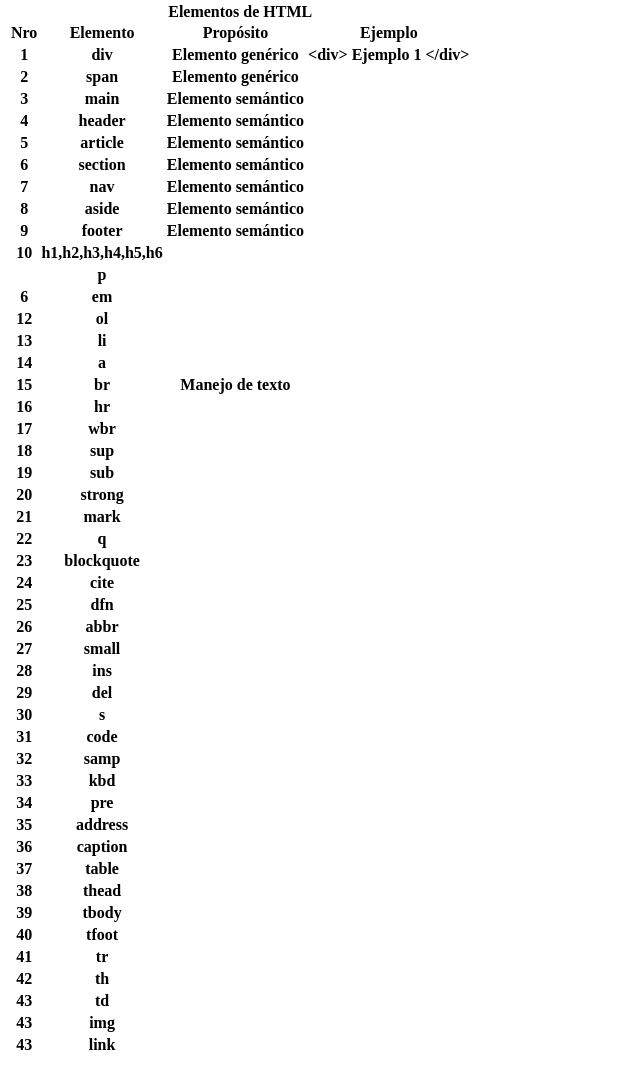
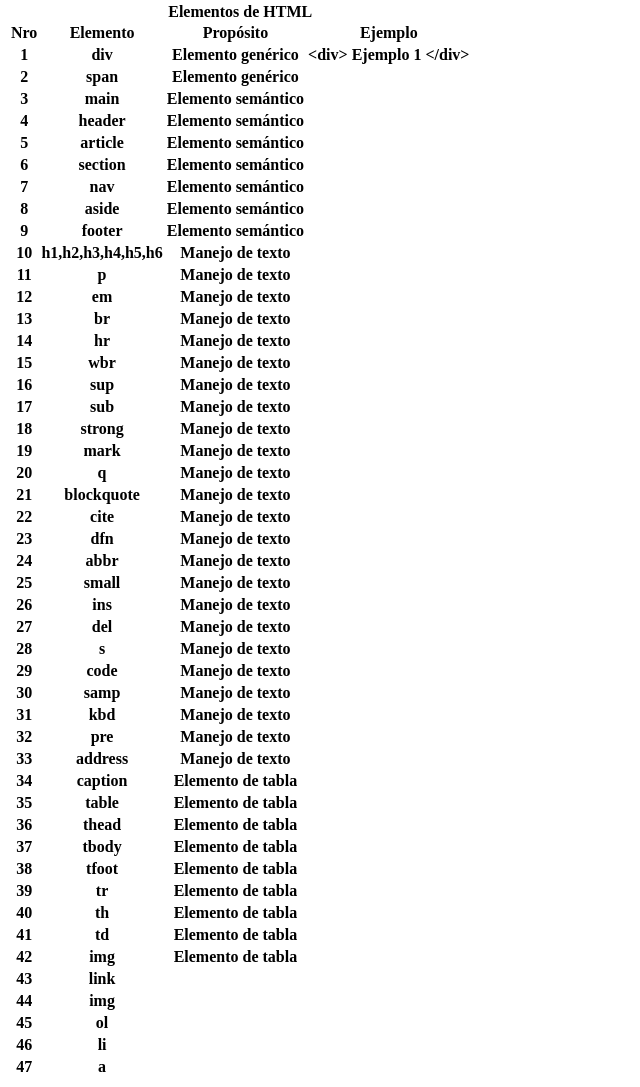
Before and after one commit to gandarillasNavia/TecWebEv1, a plain HTML site: page index.html in a window 1280 px wide. Shown: the part 139-1226 px from the top of the page, without its empty margins (0-640 px from the left). Before the commit the page ends 1204 px from the top, so only its background shows below. Drawn offline with Linux system fonts and the light colour scheme.

Commit message:
Tipo elemento

```diff
--- a/index.html
+++ b/index.html
@@ -83,218 +83,199 @@
             <tr>
                 <th>10</th>
                 <th>h1,h2,h3,h4,h5,h6</th>
-                <th></th>
+                <th>Manejo de texto</th>
                 <th></th>
             </tr>
             <tr>
-                <th></th>
+                <th>11</th>
                 <th>p</th>
-                <th></th>
-                <th></th>
-            </tr>
-            <tr>
-                <th>6</th>
-                <th>em</th>
-                <th></th>
+                <th>Manejo de texto</th>
                 <th></th>
             </tr>
             <tr>
                 <th>12</th>
-                <th>ol</th>
-                <th></th>
+                <th>em</th>
+                <th>Manejo de texto</th>
                 <th></th>
             </tr>
             <tr>
                 <th>13</th>
-                <th>li</th>
-                <th></th>
-                <th></th>
-            </tr>
-            <tr>
-                <th>14</th>
-                <th>a</th>
-                <th></th>
-                <th></th>
-            </tr>
-
-            <tr>
-                <th>15</th>
                 <th>br</th>
                 <th>Manejo de texto</th>
                 <th></th>
             </tr>
             <tr>
+                <th>14</th>
+                <th>hr</th>
+                <th>Manejo de texto</th>
+                <th></th>
+            </tr>
+            <tr>
+                <th>15</th>
+                <th>wbr</th>
+                <th>Manejo de texto</th>
+                <th></th>
+            </tr>
+            <tr>
                 <th>16</th>
-                <th>hr</th>
-                <th></th>
+                <th>sup</th>
+                <th>Manejo de texto</th>
                 <th></th>
             </tr>
             <tr>
                 <th>17</th>
-                <th>wbr</th>
-                <th></th>
+                <th>sub</th>
+                <th>Manejo de texto</th>
                 <th></th>
             </tr>
             <tr>
                 <th>18</th>
-                <th>sup</th>
-                <th></th>
+                <th>strong</th>
+                <th>Manejo de texto</th>
                 <th></th>
             </tr>
             <tr>
                 <th>19</th>
-                <th>sub</th>
-                <th></th>
+                <th>mark</th>
+                <th>Manejo de texto</th>
                 <th></th>
             </tr>
             <tr>
                 <th>20</th>
-                <th>strong</th>
-                <th></th>
+                <th>q</th>
+                <th>Manejo de texto</th>
                 <th></th>
             </tr>
             <tr>
                 <th>21</th>
-                <th>mark</th>
-                <th></th>
+                <th>blockquote</th>
+                <th>Manejo de texto</th>
                 <th></th>
             </tr>
             <tr>
                 <th>22</th>
-                <th>q</th>
-                <th></th>
+                <th>cite</th>
+                <th>Manejo de texto</th>
                 <th></th>
             </tr>
             <tr>
                 <th>23</th>
-                <th>blockquote</th>
-                <th></th>
+                <th>dfn</th>
+                <th>Manejo de texto</th>
                 <th></th>
             </tr>
             <tr>
                 <th>24</th>
-                <th>cite</th>
-                <th></th>
+                <th>abbr</th>
+                <th>Manejo de texto</th>
                 <th></th>
             </tr>
             <tr>
                 <th>25</th>
-                <th>dfn</th>
-                <th></th>
+                <th>small</th>
+                <th>Manejo de texto</th>
                 <th></th>
             </tr>
             <tr>
                 <th>26</th>
-                <th>abbr</th>
-                <th></th>
+                <th>ins</th>
+                <th>Manejo de texto</th>
                 <th></th>
             </tr>
             <tr>
                 <th>27</th>
-                <th>small</th>
-                <th></th>
+                <th>del</th>
+                <th>Manejo de texto</th>
                 <th></th>
             </tr>
             <tr>
                 <th>28</th>
-                <th>ins</th>
-                <th></th>
+                <th>s</th>
+                <th>Manejo de texto</th>
                 <th></th>
             </tr>
             <tr>
                 <th>29</th>
-                <th>del</th>
-                <th></th>
+                <th>code</th>
+                <th>Manejo de texto</th>
                 <th></th>
             </tr>
             <tr>
                 <th>30</th>
-                <th>s</th>
-                <th></th>
+                <th>samp</th>
+                <th>Manejo de texto</th>
                 <th></th>
             </tr>
             <tr>
                 <th>31</th>
-                <th>code</th>
-                <th></th>
+                <th>kbd</th>
+                <th>Manejo de texto</th>
                 <th></th>
             </tr>
             <tr>
                 <th>32</th>
-                <th>samp</th>
-                <th></th>
+                <th>pre</th>
+                <th>Manejo de texto</th>
                 <th></th>
             </tr>
             <tr>
                 <th>33</th>
-                <th>kbd</th>
-                <th></th>
+                <th>address</th>
+                <th>Manejo de texto</th>
                 <th></th>
             </tr>
             <tr>
                 <th>34</th>
-                <th>pre</th>
-                <th></th>
+                <th>caption</th>
+                <th>Elemento de tabla</th>
                 <th></th>
             </tr>
             <tr>
                 <th>35</th>
-                <th>address</th>
-                <th></th>
+                <th>table</th>
+                <th>Elemento de tabla</th>
                 <th></th>
             </tr>
             <tr>
                 <th>36</th>
-                <th>caption</th>
-                <th></th>
+                <th>thead</th>
+                <th>Elemento de tabla</th>
                 <th></th>
             </tr>
             <tr>
                 <th>37</th>
-                <th>table</th>
-                <th></th>
+                <th>tbody</th>
+                <th>Elemento de tabla</th>
                 <th></th>
             </tr>
             <tr>
                 <th>38</th>
-                <th>thead</th>
-                <th></th>
+                <th>tfoot</th>
+                <th>Elemento de tabla</th>
                 <th></th>
             </tr>
             <tr>
                 <th>39</th>
-                <th>tbody</th>
-                <th></th>
+                <th>tr</th>
+                <th>Elemento de tabla</th>
                 <th></th>
             </tr>
             <tr>
                 <th>40</th>
-                <th>tfoot</th>
-                <th></th>
+                <th>th</th>
+                <th>Elemento de tabla</th>
                 <th></th>
             </tr>
             <tr>
                 <th>41</th>
-                <th>tr</th>
-                <th></th>
+                <th>td</th>
+                <th>Elemento de tabla</th>
                 <th></th>
             </tr>
             <tr>
                 <th>42</th>
-                <th>th</th>
-                <th></th>
-                <th></th>
-            </tr>
-            <tr>
-                <th>43</th>
-                <th>td</th>
-                <th></th>
-                <th></th>
-            </tr>
-            <tr>
-                <th>43</th>
                 <th>img</th>
-                <th></th>
+                <th>Elemento de tabla</th>
                 <th></th>
             </tr>
             <tr>
@@ -303,6 +284,31 @@
                 <th></th>
                 <th></th>
             </tr>
+            <tr>
+                <th>44</th>
+                <th>img</th>
+                <th></th>
+                <th></th>
+            </tr>
+            <tr>
+                <th>45</th>
+                <th>ol</th>
+                <th></th>
+                <th></th>
+            </tr>
+            <tr>
+                <th>46</th>
+                <th>li</th>
+                <th></th>
+                <th></th>
+            </tr>
+            <tr>
+                <th>47</th>
+                <th>a</th>
+                <th></th>
+                <th></th>
+            </tr>
+
         </tbody>
     </table>
 </body>
```
